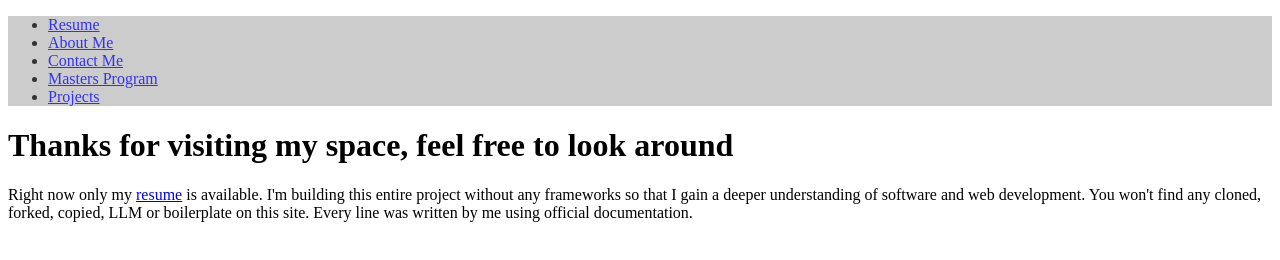
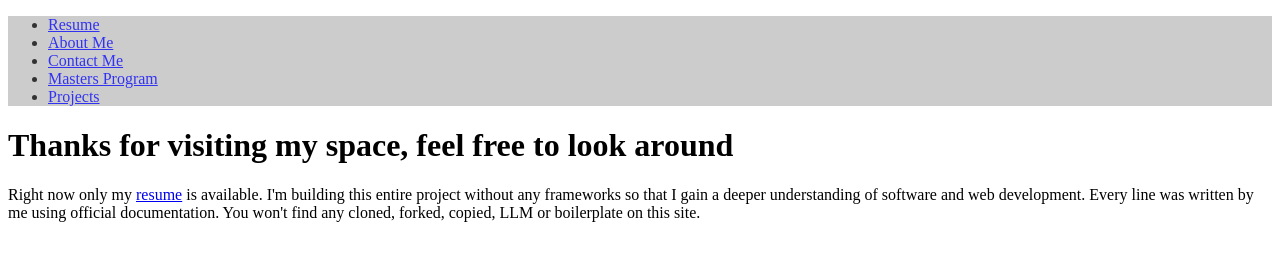
Before and after one commit to markwmc/markwmc.github.io, a plain HTML site: page website/index.html in a window 1280 px wide. Drawn offline with Linux system fonts and the light colour scheme.

Commit message:
changing words in the p tag

```diff
--- a/website/index.html
+++ b/website/index.html
@@ -7,9 +7,9 @@
     <body>
         <header><nav><ul><li><a href="resume.html">Resume</a></li><li><a href="about.html">About Me</a></li><li><a href="contact.html">Contact Me</a></li><li><a href="masters.html">Masters Program</a></li><li><a href="projects.html">Projects</a></li></ul></nav></header>
         <h1>Thanks for visiting my space, feel free to look around</h1>
-         Right now only my <a href="resume.html">resume</a> is available.
-            I'm building this entire project without any frameworks so that I gain a deeper understanding of software and web development.
-             You won't find any cloned, forked, copied, LLM or boilerplate on this site. Every line was written by me using official documentation.</p>
+        <p>Right now only my <a href="resume.html">resume</a> is available.
+            I'm building this entire project without any frameworks so that I gain a deeper understanding of software and web development. Every line was written by me using official documentation.
+             You won't find any cloned, forked, copied, LLM or boilerplate on this site.</p>
     <footer></footer>
             </body>
 
```
